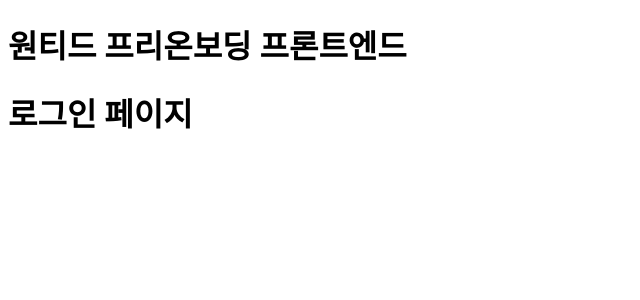
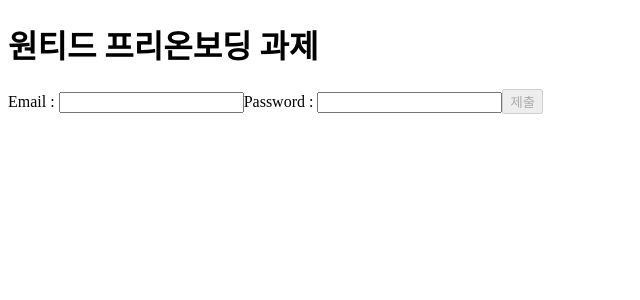
Before and after one commit to 5wintaek/wanted-pre-onboarding-frontend, a React (Create React App) app: page /signin in a window 1280 px wide. Shown: the top 300 px of the page, without its empty margins (0-640 px from the left). Built offline with nearby package versions, Linux system fonts and the light colour scheme.

Commit message:
[Feat] 로그인 및 회원가입 Form 완료

```diff
--- a/src/apps/App.js
+++ b/src/apps/App.js
@@ -3,7 +3,7 @@ import { Outlet } from 'react-router-dom';
 const App = () => {
   return (
     <main className="App">
-      <h1>원티드 프리온보딩 프론트엔드</h1>
+      <h1>원티드 프리온보딩 과제 </h1>
       <Outlet />
     </main>
   );
--- a/src/pages/SignInPage.jsx
+++ b/src/pages/SignInPage.jsx
@@ -1,3 +1,58 @@
+import { useInput } from '@/hooks';
+import { FormInput, LoginButton } from '@/components';
+import { useState, useEffect } from 'react';
+
 export function SignInPage() {
-  return <h1>로그인 페이지</h1>;
+  const emailInput = useInput('');
+  const passwordInput = useInput('');
+  const [isValid, setValid] = useState(false);
+
+  useEffect(() => {
+    const validateEmail = (email) => {
+      const emailRegex = /^\S+@\S+\.\S+$/;
+      return emailRegex.test(email);
+    };
+    const validatePassword = (password) => {
+      return password.length >= 8;
+    };
+
+    const isValidEmail = validateEmail(emailInput.value);
+    const isValidPassword = validatePassword(passwordInput.value);
+
+    setValid(isValidEmail && isValidPassword);
+  }, [emailInput.value, passwordInput.value]);
+
+  const handleSubmit = (e) => {
+    e.preventDefault();
+
+    if (isValid) {
+      console.log('제출완료');
+    } else {
+      console.log('통과ㄴㄴ');
+    }
+  };
+
+  return (
+    <form onSubmit={handleSubmit}>
+      <label htmlFor="eamil">Email : </label>
+      <FormInput
+        data-testid="email-input"
+        name="email"
+        type="email"
+        value={emailInput.value}
+        {...emailInput}
+      />
+      <label htmlFor="password">Password : </label>
+      <FormInput
+        data-testid="password-input"
+        name="password"
+        type="password"
+        value={passwordInput.value}
+        {...passwordInput}
+      />
+      <LoginButton type="submit" disabled={!isValid}>
+        제출
+      </LoginButton>
+    </form>
+  );
 }
--- a/src/pages/SignUpPage.jsx
+++ b/src/pages/SignUpPage.jsx
@@ -1,7 +1,6 @@
 import axios from 'axios';
 import { useState } from 'react';
 import { DEV_ADDRESS } from '@/api/api';
-import { AuthForm } from '@/components/AuthForm/AuthForm';
 import { useNavigate } from 'react-router-dom';
 import { FormInput, LoginButton } from '@/components';
 
@@ -15,7 +14,7 @@ export function SignUpPage() {
     e.preventDefault();
     console.log(DEV_ADDRESS);
     try {
-      const response = await axios.post(`${DEV_ADDRESS}/auth/signup`, {
+      await axios.post(`${DEV_ADDRESS}/auth/signup`, {
         email,
         password,
       });
@@ -24,6 +23,7 @@ export function SignUpPage() {
       alert(error.response.data.message);
     }
     if (isRegistered) {
+      console.log('완료되었습니다.');
       navigate('/signin');
     }
   };
```
Also changed, not shown: src/utils/storage.js (added, +24 -0 lines).
